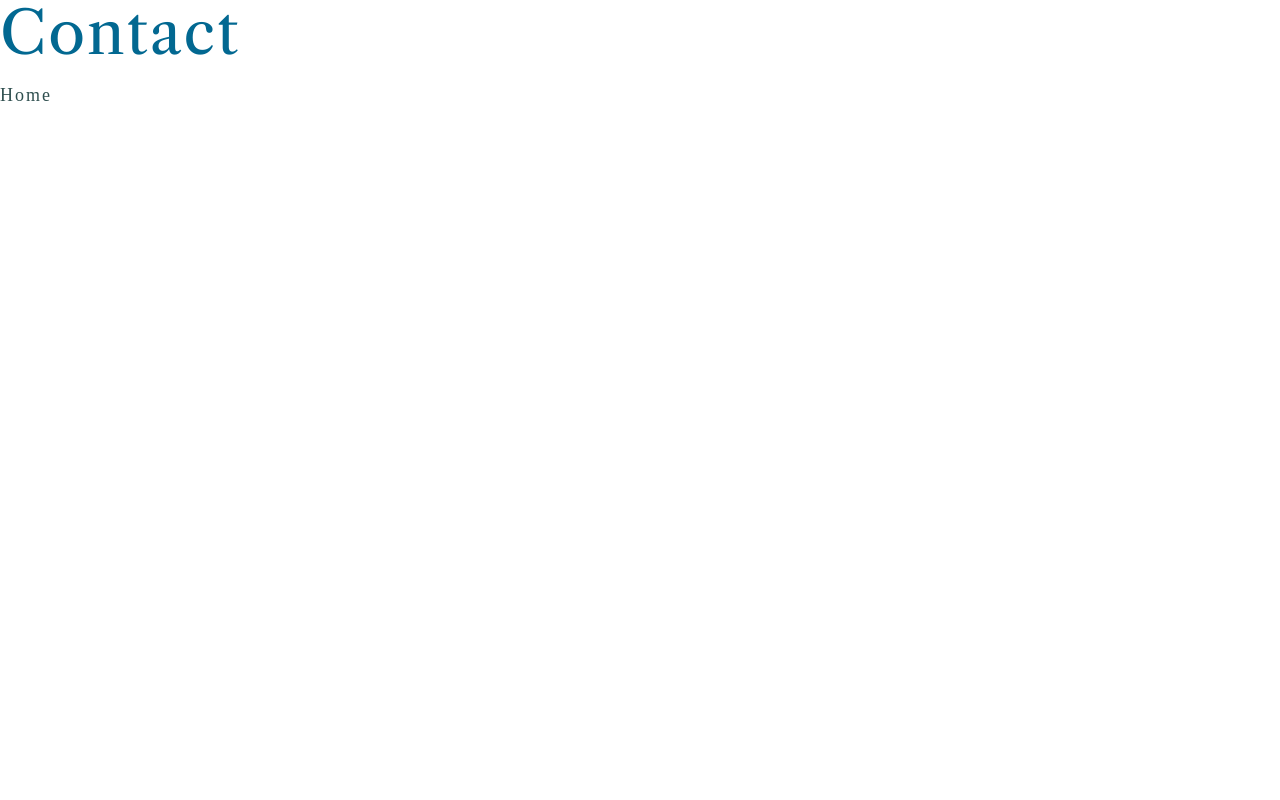
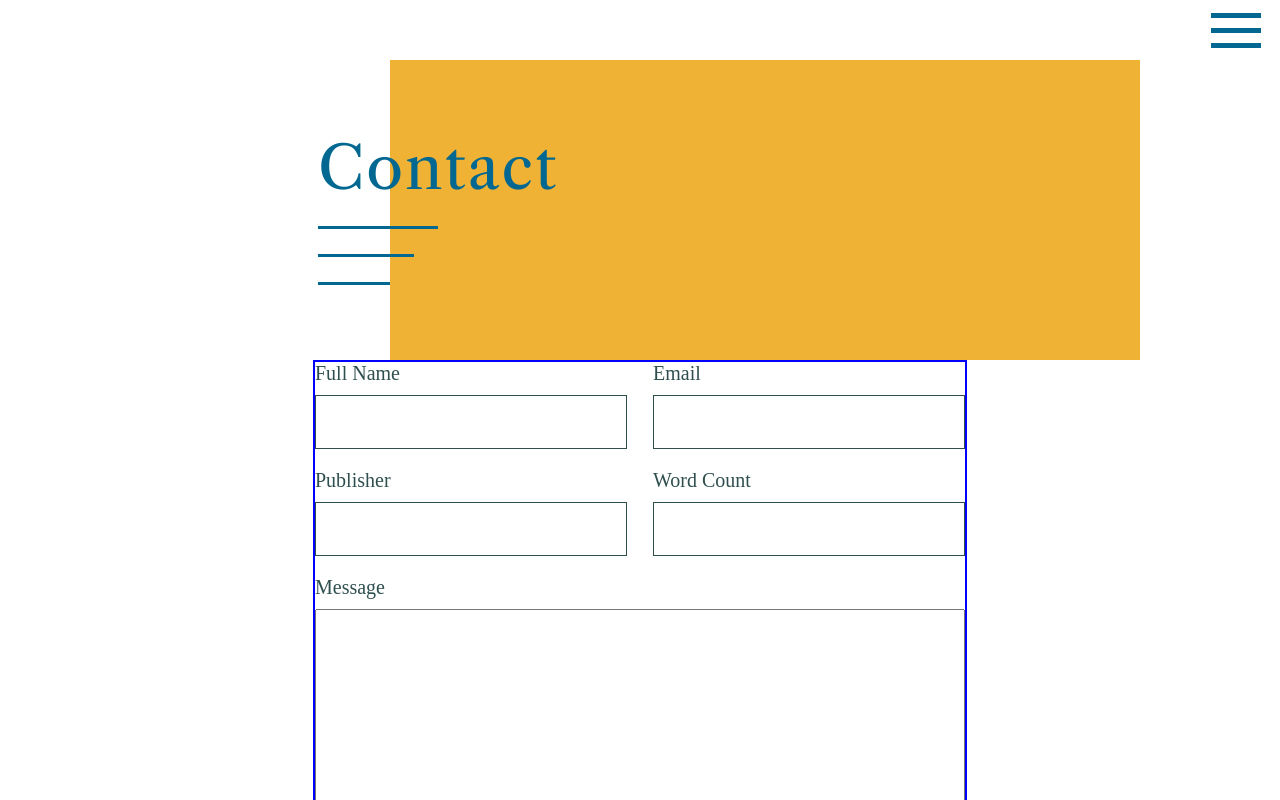
Before and after one commit to eflegg/hearth-place-counselling, a Next.js app: page /contact in a window 1280 px wide. Shown: the top 800 px of the page. Built offline with nearby package versions, Linux system fonts and the light colour scheme; a web font is replaced by a local one.

Commit message:
install validator, create Input and ContactForm components, style them, write tests for name and test and validator for email

```diff
--- /dev/null
+++ b/components/Forms/ContactForm.js
@@ -0,0 +1,145 @@
+import styled from "styled-components";
+import theme from "../Theme";
+import PropTypes from "prop-types";
+import { Component } from "react";
+import Input from "./Input";
+import validator from "validator";
+
+const FormContainer = styled.form`
+  border: 2px solid blue;
+  display: flex;
+  flex-wrap: wrap;
+  max-width: 650px;
+  margin: 0 auto;
+  justify-content: space-between;
+`;
+
+export default class ContactForm extends Component {
+  constructor(props) {
+    super(props);
+    this.state = {
+      fName: "",
+      email: "",
+      publisher: "",
+      wordCount: "",
+      message: "",
+    };
+    this.testName = this.testName.bind(this);
+    this.onSubmit = this.onSubmit.bind(this);
+    this.testEmail = this.testEmail.bind(this);
+  }
+
+  testName() {
+    let { fName } = this.state;
+    this.setState({
+      fnameActive: false,
+    });
+    if (fName !== "") {
+      this.setState({
+        invalidName: false,
+        nameError: false,
+      });
+      return true;
+    } else {
+      this.setState({
+        invalidName: true,
+        nameError: "Name is required",
+      });
+    }
+  }
+
+  testEmail() {
+    let { email } = this.state;
+    //if it is a properly formatted email...
+    if (validator.isEmail(email)) {
+      //remove all of the error states
+      this.setState({
+        invalidEmail: false,
+        emailError: false,
+      });
+      return true;
+    } else {
+      //otherwise let's throw an error...
+      this.setState({
+        invalidEmail: true,
+        emailError: "Please enter a valid email",
+      });
+    }
+  }
+
+  onSubmit() {
+    console.log("submitting");
+  }
+
+  render() {
+    return (
+      <FormContainer
+        className={`${
+          this.props.className ? this.props.className : ""
+        } form-container`}
+        onSubmit={this.onSubmit}
+      >
+        <Input
+          label="Full Name"
+          name={"fName"}
+          type={"text"}
+          value={this.state.fName}
+          onChange={(event) => {
+            this.setState({ fName: event.target.value });
+          }}
+          onBlur={this.testName}
+          error={this.state.invalidName}
+          errorMessage={this.state.nameError ? this.state.nameError : ""}
+          narrow
+        />
+        <Input
+          label="Email"
+          name={"email"}
+          type={"text"}
+          value={this.state.email}
+          onChange={(event) => {
+            this.setState({ email: event.target.value });
+          }}
+          onBlur={this.testEmail}
+          error={this.state.invalidEmail}
+          errorMessage={this.state.emailError ? this.state.emailError : ""}
+          narrow
+        />
+        <Input
+          label="Publisher"
+          name={"publisher"}
+          type={"text"}
+          value={this.state.publisher}
+          onChange={(event) => {
+            this.setState({ publisher: event.target.value });
+          }}
+          onBlur={this.testName}
+          narrow
+        />
+        <Input
+          label="Word Count"
+          name={"wordCount"}
+          type={"text"}
+          value={this.state.wordCount}
+          onChange={(event) => {
+            this.setState({ wordCount: event.target.value });
+          }}
+          onBlur={this.testName}
+          narrow
+        />
+        <Input
+          label="Message"
+          name={"message"}
+          type={"text"}
+          value={this.state.wordCount}
+          onChange={(event) => {
+            this.setState({ wordCount: event.target.value });
+          }}
+          onBlur={this.testName}
+          type={"textarea"}
+          wide
+        />
+      </FormContainer>
+    );
+  }
+}
--- /dev/null
+++ b/components/Forms/Input.js
@@ -0,0 +1,108 @@
+import styled from "styled-components";
+import theme from "../Theme";
+import PropTypes from "prop-types";
+import { useState } from "react";
+
+const FormField = styled.div`
+  display: flex;
+  flex-direction: column;
+  margin-bottom: 20px;
+  label {
+    font-family: ${theme.type.body};
+    font-size: 20px;
+    margin-bottom: 10px;
+    color: ${theme.colours.black};
+  }
+  input {
+    border: 1px solid ${theme.colours.black};
+    height: 50px;
+    padding-left: 10px;
+  }
+  textarea {
+    min-height: 250px;
+  }
+
+  &.field--full {
+    width: 100%;
+  }
+  &.field--narrow {
+    width: 48%;
+  }
+`;
+
+export default function Input(props) {
+  const [focused, setFocused] = useState(false);
+  function onBlur() {
+    setFocused(false);
+    if (props.onBlur) {
+      props.onBlur();
+    }
+  }
+  function onFocus() {
+    setFocused(true);
+  }
+  return (
+    <FormField
+      className={`${props.error ? "field--error" : ""} ${
+        focused ? "active" : ""
+      } ${props.wide ? "field--full" : ""} ${
+        props.narrow ? "field--narrow" : ""
+      }  form-field`}
+    >
+      {props.label ? (
+        <label name={props.name ? props.name : ""}>{props.label}</label>
+      ) : null}
+      {props.assistiveText && (
+        <>
+          <small className="text--assistive">{props.assistiveText}</small>
+        </>
+      )}
+      {props.type === "textarea" ? (
+        <textarea
+          onKeyUp={props.onKeyUp}
+          onChange={(event) => {
+            if (props.onChange) {
+              // this propagates the onChange event from the child to the parent
+              props.onChange(event);
+            }
+          }}
+          readOnly={props.readOnly}
+          onFocus={onFocus}
+          onBlur={onBlur}
+          value={props.value ? props.value : ""}
+          name={props.name ? props.name : null}
+          type={props.type ? props.type : "text"}
+        ></textarea>
+      ) : (
+        <input
+          onKeyUp={props.onKeyUp}
+          onChange={(event) => {
+            if (props.onChange) {
+              props.onChange(event);
+            }
+          }}
+          readOnly={props.readOnly}
+          onFocus={onFocus}
+          onBlur={onBlur}
+          value={props.value ? props.value : ""}
+          name={props.name ? props.name : null}
+          type={props.type ? props.type : "text"}
+        />
+      )}
+      {props.error && props.errorMessage ? (
+        <p className="error">{props.errorMessage}</p>
+      ) : null}
+    </FormField>
+  );
+}
+
+Input.propTypes = {
+  label: PropTypes.string,
+  name: PropTypes.string,
+  value: PropTypes.string,
+  type: PropTypes.string,
+  assistiveText: PropTypes.string,
+  onKeyUp: PropTypes.func,
+  onBlur: PropTypes.func,
+  onChange: PropTypes.func,
+};
--- a/components/SingleService.js
+++ b/components/SingleService.js
@@ -1,6 +1,4 @@
 import { Spring, Transition, config } from "react-spring/renderprops.cjs";
-import { useState } from "react";
-
 import styled from "styled-components";
 import theme from "../components/Theme";
 import { Waypoint } from "react-waypoint";
--- a/components/Theme.js
+++ b/components/Theme.js
@@ -1,4 +1,9 @@
 import { css } from "styled-components";
+
+export const type = {
+  header: "Libre Caslon Text",
+  body: "jaf-bernina-sans-condensed",
+};
 
 export const breakpoints = {
   xs: "400px",
@@ -32,6 +37,7 @@ const theme = {
   mediaQuery,
   breakpoints,
   colours,
+  type,
 };
 
 export default theme;
--- a/package.json
+++ b/package.json
@@ -16,6 +16,7 @@
     "react-spring": "^8.0.27",
     "react-waypoint": "^9.0.3",
     "sass": "^1.32.2",
-    "styled-components": "^5.2.1"
+    "styled-components": "^5.2.1",
+    "validator": "^13.5.2"
   }
 }
--- a/pages/contact.js
+++ b/pages/contact.js
@@ -1,19 +1,16 @@
 import Head from "next/head";
 import Link from "next/link";
+import ContactForm from "../components/Forms/ContactForm";
+import Layout from "../components/pageWrapper";
 
 export default function Contact() {
   return (
-    <div className="main--about">
+    <Layout pageTitle={"Contact"}>
       <Head>
         <title>Horlick Editorial - Contact</title>
         <meta property="og:title" content="Contact" key="title" />
       </Head>
-      <h1>Contact</h1>
-      <h2>
-        <Link href="/">
-          <a>Home</a>
-        </Link>
-      </h2>
-    </div>
+      <ContactForm />
+    </Layout>
   );
 }
```
Also changed, not shown: pages/services.js (+55 -0 lines), 1 other file (tests, documents, lock files or other folders).
